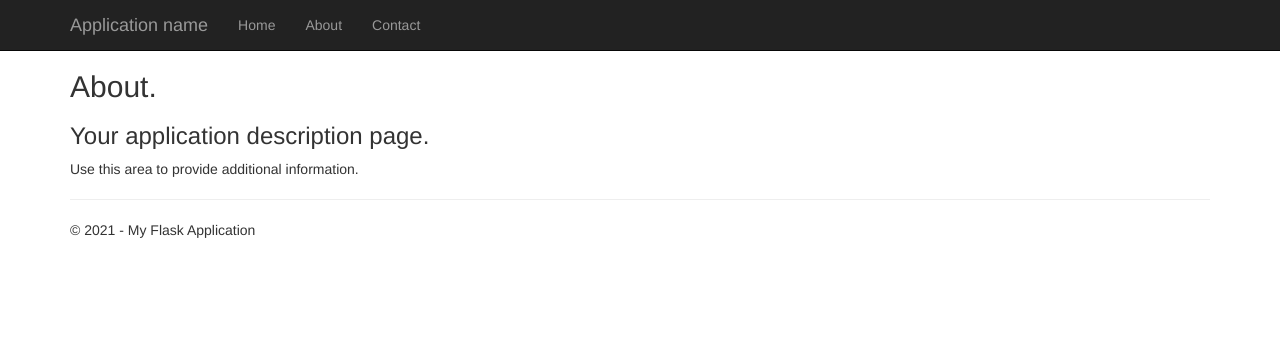
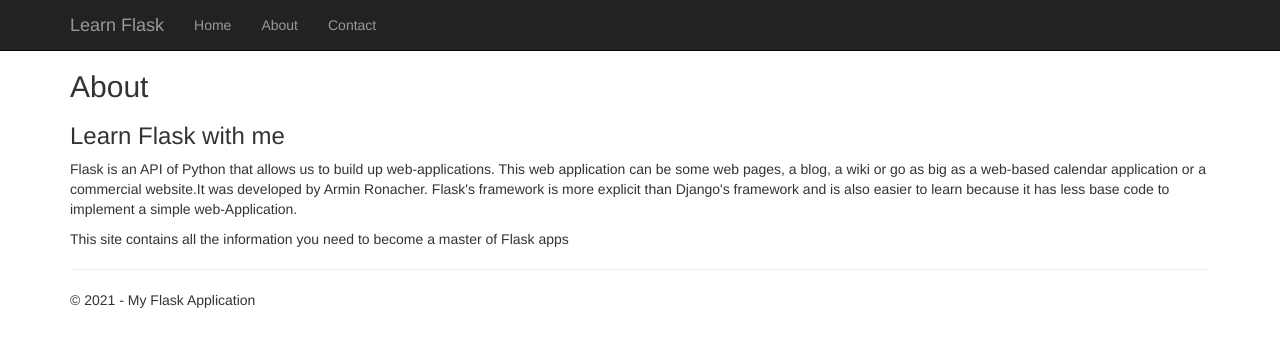
Before and after one commit to AdityaGarg00/web2, a Flask app: page /about in a window 1280 px wide. Shown: the top 347 px of the page. Run offline with Flask 2, Linux system fonts and the light colour scheme; some libraries are stand-ins or nearby versions.

Commit message:
Commit 1

```diff
--- a/FlaskTemplate/templates/about.html
+++ b/FlaskTemplate/templates/about.html
@@ -2,9 +2,10 @@
 
 {% block content %}
 
-<h2>{{ title }}.</h2>
-<h3>{{ message }}</h3>
+<h2>{{ title }}</h2>
+<h3> Learn Flask with me </h3>
 
-<p>Use this area to provide additional information.</p>
+<p>Flask is an API of Python that allows us to build up web-applications. This web application can be some web pages, a blog, a wiki or go as big as a web-based calendar application or a commercial website.It was developed by Armin Ronacher. Flask's framework is more explicit than Django's framework and is also easier to learn because it has less base code to implement a simple web-Application.</p>
+<p>This site contains all the information you need to become a master of Flask apps</p>
 
 {% endblock %}
--- a/FlaskTemplate/templates/contact.html
+++ b/FlaskTemplate/templates/contact.html
@@ -2,8 +2,8 @@
 
 {% block content %}
 
-<h2>{{ title }}.</h2>
-<h3>{{ message }}</h3>
+<h2>{{ title }}</h2>
+<h3>If you need any help, you can contact us on below details.</h3>
 
 <address>
     One Microsoft Way<br />
--- a/FlaskTemplate/templates/layout.html
+++ b/FlaskTemplate/templates/layout.html
@@ -18,7 +18,7 @@
                     <span class="icon-bar"></span>
                     <span class="icon-bar"></span>
                 </button>
-                <a href="/" class="navbar-brand">Application name</a>
+                <a href="/" class="navbar-brand">Learn Flask</a>
             </div>
             <div class="navbar-collapse collapse">
                 <ul class="nav navbar-nav">
```
